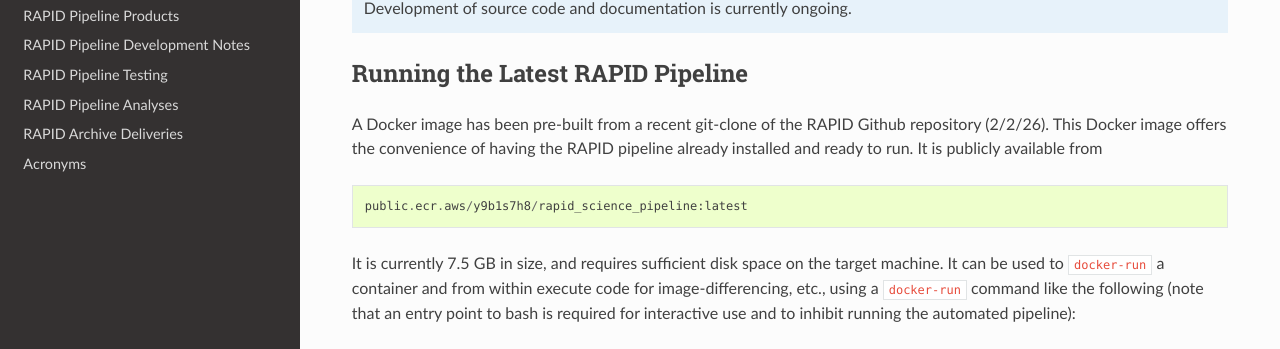
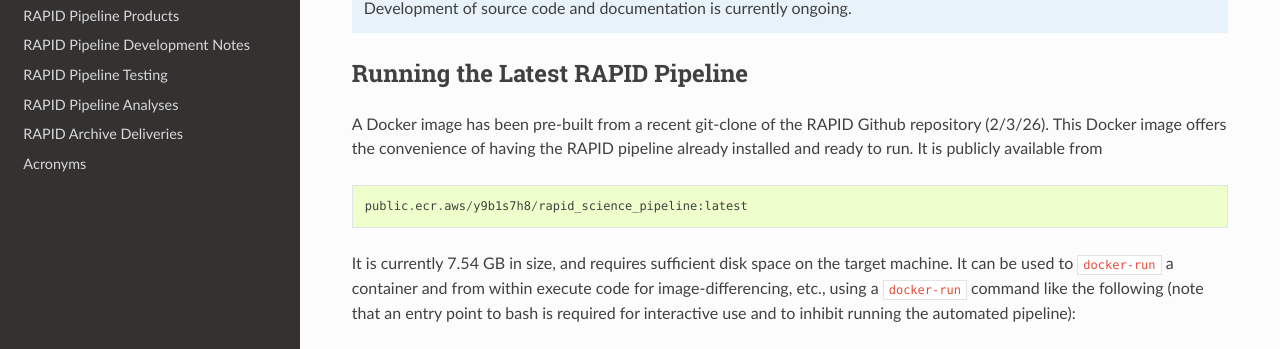
Before and after one commit to Caltech-IPAC/rapid, a Sphinx documentation site: the page built from docs/source/index.rst, in a window 1280 px wide and 900 px high. Shown: the part 252-601 px from the top of the window. Built offline with Sphinx 7.4.7 and the Read the Docs theme 3.1.0, drawn with Linux system fonts in a browser that asks for light colours.

Commit message:
Updated latest build date of RAPID-pipeline Docker image.

```diff
--- a/docs/source/index.rst
+++ b/docs/source/index.rst
@@ -18,7 +18,7 @@
 *************************************
 
 A Docker image has been pre-built from a recent git-clone of the RAPID Github
-repository (2/2/26).
+repository (2/3/26).
 This Docker image offers the convenience of having the RAPID
 pipeline already installed and ready to run.  It is publicly available from
 
@@ -26,7 +26,7 @@
 
    public.ecr.aws/y9b1s7h8/rapid_science_pipeline:latest
 
-It is currently 7.5 GB in size, and requires sufficient disk space on the target machine.
+It is currently 7.54 GB in size, and requires sufficient disk space on the target machine.
 It can be used to ``docker-run`` a container and from within execute
 code for image-differencing, etc., using a ``docker-run`` command like the
 following (note that an entry point to bash is required for interactive use
```
